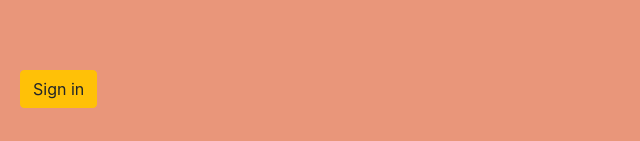
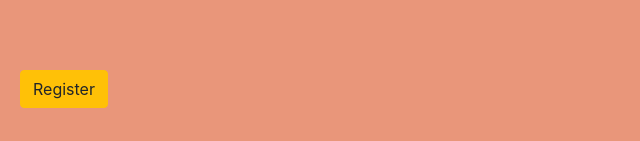
Before and after one commit to Xutsuro1/Autoset, a plain HTML site: page login.html in a window 1280 px wide. Shown: the part 842-983 px from the top of the page, 0-640 px from the left. Drawn offline with nearby package versions, Linux system fonts and the light colour scheme.

Commit message:
Update login.html

```diff
--- a/login.html
+++ b/login.html
@@ -89,7 +89,7 @@
 
         <div style="padding:20px;" class="form-group row">
           <div class="col-sm-10">
-            <button type="submit" class="btn btn-warning">Sign in</button>
+            <button type="submit" class="btn btn-warning">Register</button>
           </div>
     </div>
 
```
